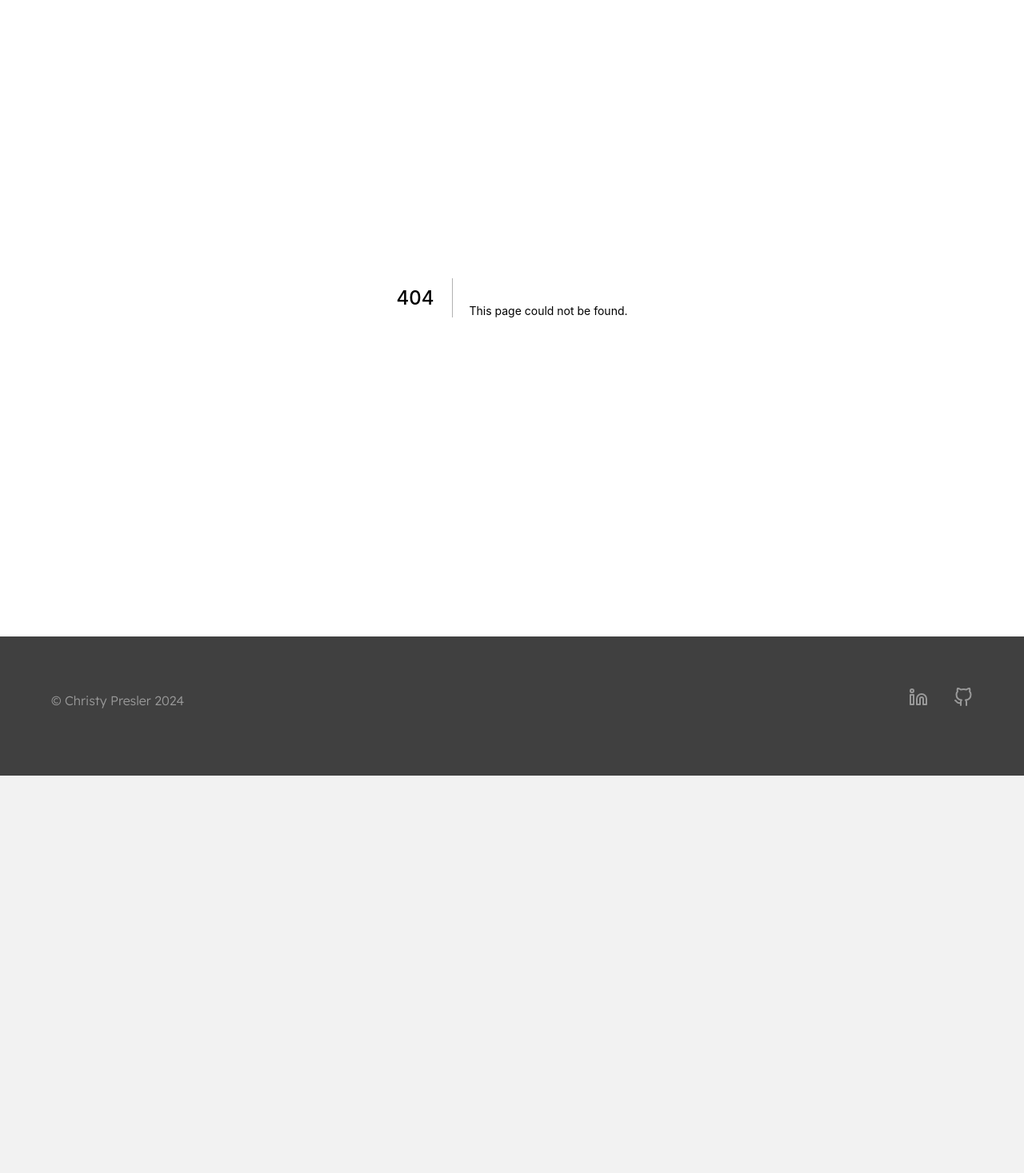
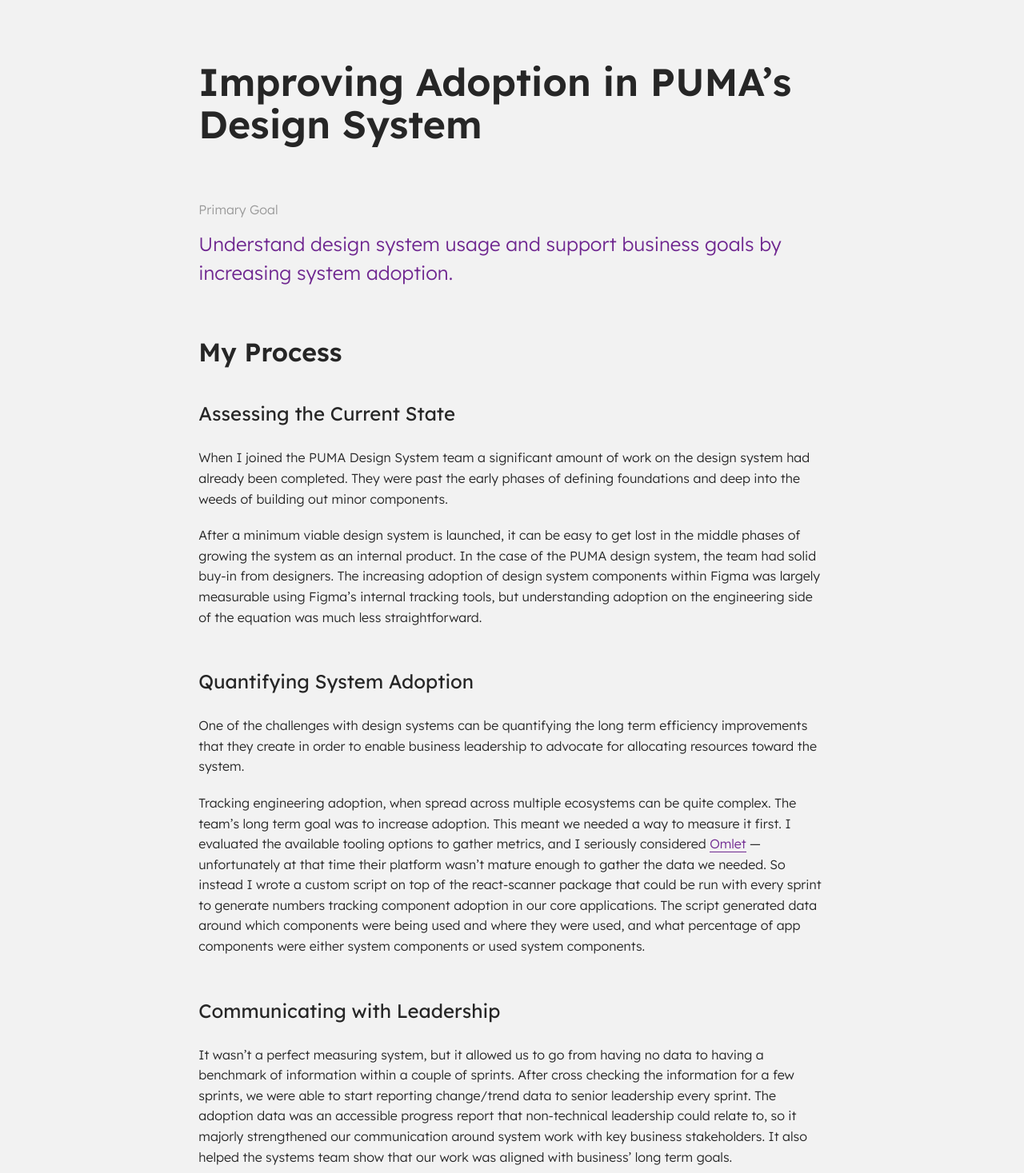
Before and after one commit to cpresler/portfolio-site, a Next.js app: page /work/puma-design-system-adoption in a window 1280 px wide. Before the commit this address had no page. Shown: the part 108-1575 px from the top of the page at 80% size. Before the commit the page ends 1078 px from the top, so only its background shows below. Built offline with nearby package versions, Linux system fonts and the light colour scheme.

Commit message:
add puma design system adoption project

```diff
--- /dev/null
+++ b/pages/work/puma-design-system-adoption.mdx
@@ -0,0 +1,46 @@
+---
+  title: "Growing PUMA's Design System"
+  desc: 'Measuring design system adoption to help the system mature'
+  thumbnail: 'images/projects/puma-design-system-adoption/puma-ds-adoption-thumb.png'
+  tags: ['Design Systems', 'Metrics',]
+  projectDate: '2023-02-01'
+  published: true
+---
+
+# Improving Adoption in PUMA’s Design System
+
+<Label>Primary Goal</Label>
+<Text>Understand design system usage and support business goals by increasing system adoption.</Text>
+
+## My Process
+
+### Assessing the Current State
+  When I joined the PUMA Design System team a significant amount of work on the design system had already been completed. They were past the early phases of defining foundations and deep into the weeds of building out minor components.
+
+  After a minimum viable design system is launched, it can be easy to get lost in the middle phases of growing the system as an internal product. In the case of the PUMA design system, the team had solid buy-in from designers. The increasing adoption of design system components within Figma was largely measurable using Figma’s internal tracking tools, but understanding adoption on the engineering side of the equation was much less straightforward.
+
+### Quantifying System Adoption
+
+  One of the challenges with design systems can be quantifying the long term efficiency improvements that they create in order to enable business leadership to advocate for allocating resources toward the system.
+
+  Tracking engineering adoption, when spread across multiple ecosystems can be quite complex. The team’s long term goal was to increase adoption. This meant we needed a way to measure it first. I evaluated the available tooling options to gather metrics, and I seriously considered [Omlet](https://omlet.dev/) — unfortunately at that time their platform wasn’t mature enough to gather the data we needed. So instead I wrote a custom script on top of the react-scanner package that could be run with every sprint to generate numbers tracking component adoption in our core applications. The script generated data around which components were being used and where they were used, and what percentage of app components were either system components or used system components.
+
+### Communicating with Leadership
+
+  It wasn’t a perfect measuring system, but it allowed us to go from having no data to having a benchmark of information within a couple of sprints. After cross checking the information for a few sprints, we were able to start reporting change/trend data to senior leadership every sprint. The adoption data was an accessible progress report that non-technical leadership could relate to, so it majorly strengthened our communication around system work with key business stakeholders. It also helped the systems team show that our work was aligned with business’ long term goals.
+
+### Addressing Knowledge Gap Between Engineering and the Systems Team
+
+  A known issue that our adoption data supported was that there was a lack of understanding about the system components and capabilities amongst the engineering teams building PUMA’s applications. This can be a tricky problem to solve due to design system teams being separate from the engineering organization. Ideally system awareness can be improved by creating stronger collaborative relationships between systems teams and engineering, but in PUMA’s case the constantly shifting nature of their engineering organization made this unfeasible. So instead we tackled the problem by building up documentation where the engineers naturally looked for it — [enter Storybook playgrounds](https://uds-storybook.production.cybercat.puma.com/).
+
+  Storybook launched docs pages in their newest version around this time, and it was clear that while upgrading our 100+ component storybook instance wasn’t going to be a lot of work, there was also a clear ROI to being able to use all of our existing stories as the playground style documentation the engineering teams had told us they were looking for.
+
+  Upgrading our Storybook version and adding more real-world integration examples for improved documentation required rewriting about a third of the 100+ component stories and most of the context files to keep everything working. I followed that with an audit to make sure that all of the component parameters were noted for documentation and available in the component playgrounds.
+
+  Giving the engineering teams access to this resource significantly improved awareness of system components and capabilities within engineering teams, which quickly turned into a steady increase in system adoption within new features and fixes.
+
+## What I Learned
+
+  A lot of focus is put on the initial launch of a design system: getting the foundations right and making sure to include the right set of components, but once you get the system launched it’s long term success isn’t only up to the capabilities of the system. Without regular communication of system objectives to business leaders, ensuring that the system is supporting larger business goals, and making sure that both design and engineering teams are integrated into the systems processes a design system won’t be able to thrive as the internal product acceleration tool it is intended to be.
+
+export default ({children}) => <Project>{children}</Project>
```
Also changed, not shown: public/images/projects/puma-design-system-adoption/puma-ds-adoption-thumb.png (added).
